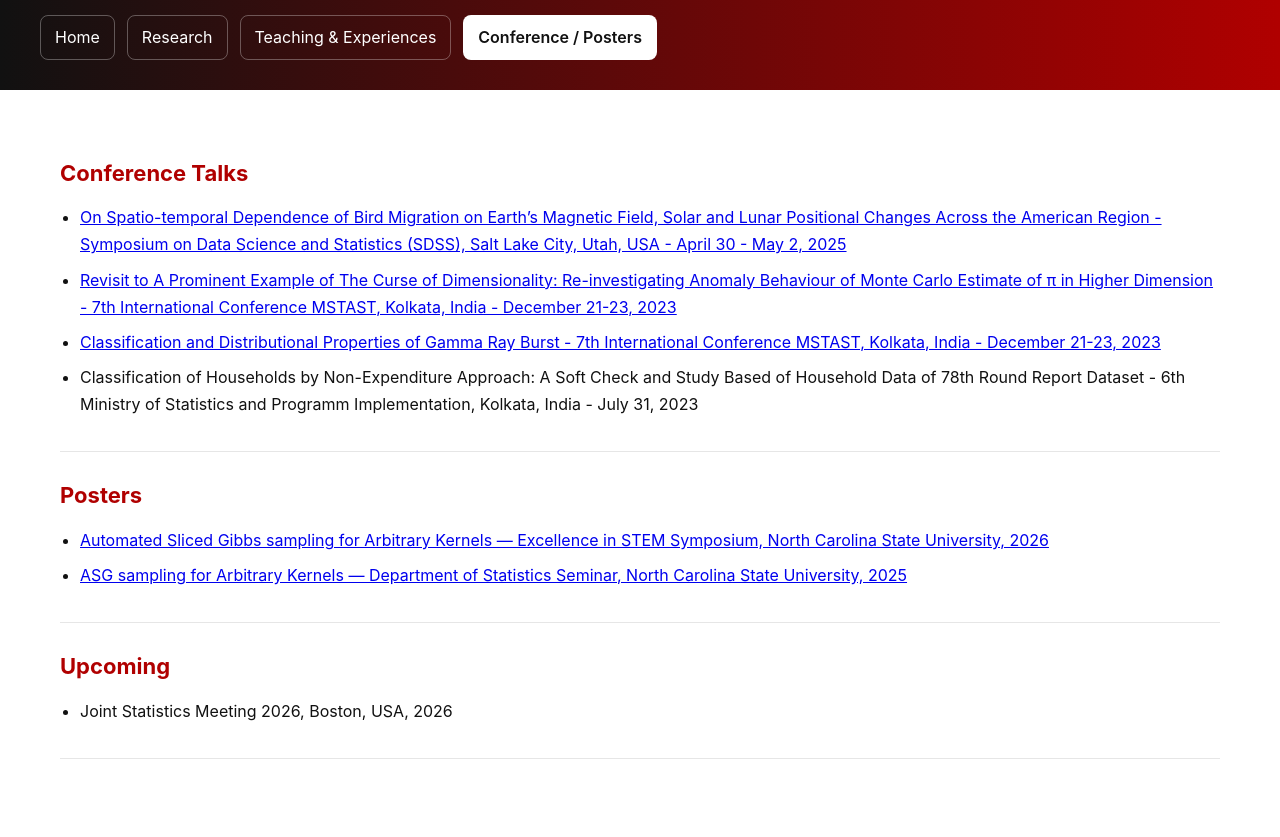
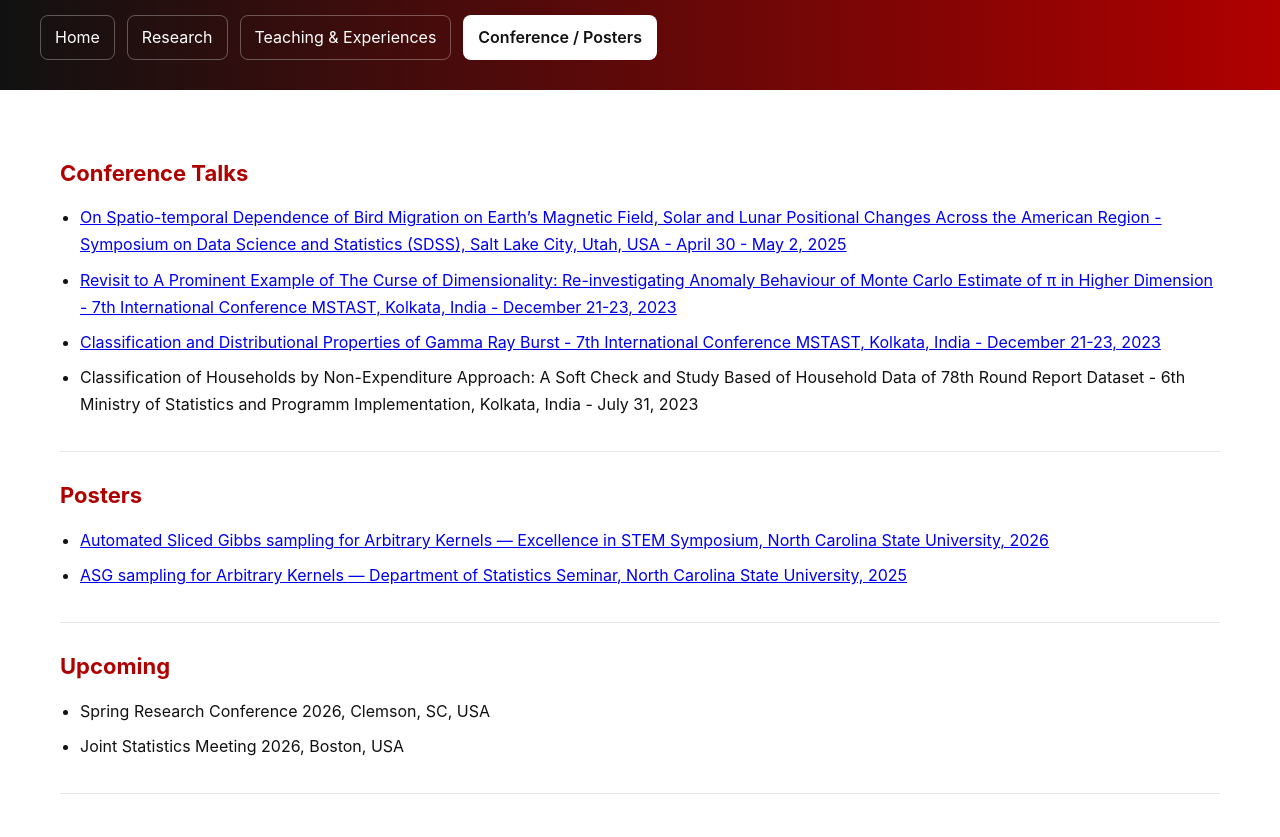
Before and after one commit to Prithwish-ghosh/pghosh4.github.io, a plain HTML site: page conference.html in a window 1280 px wide. Shown: the part 115-952 px from the top of the page. Drawn offline with Linux system fonts and the light colour scheme.

Commit message:
Update conference.html

```diff
--- a/conference.html
+++ b/conference.html
@@ -181,7 +181,8 @@
     <h2>Upcoming</h2>
     <div class="card">
       <ul>
-        <li>Joint Statistics Meeting 2026, Boston, USA, 2026</li>
+        <li>Spring Research Conference 2026, Clemson, SC, USA</li>
+        <li>Joint Statistics Meeting 2026, Boston, USA</li>
       </ul>
     </div>
   </section>
```
